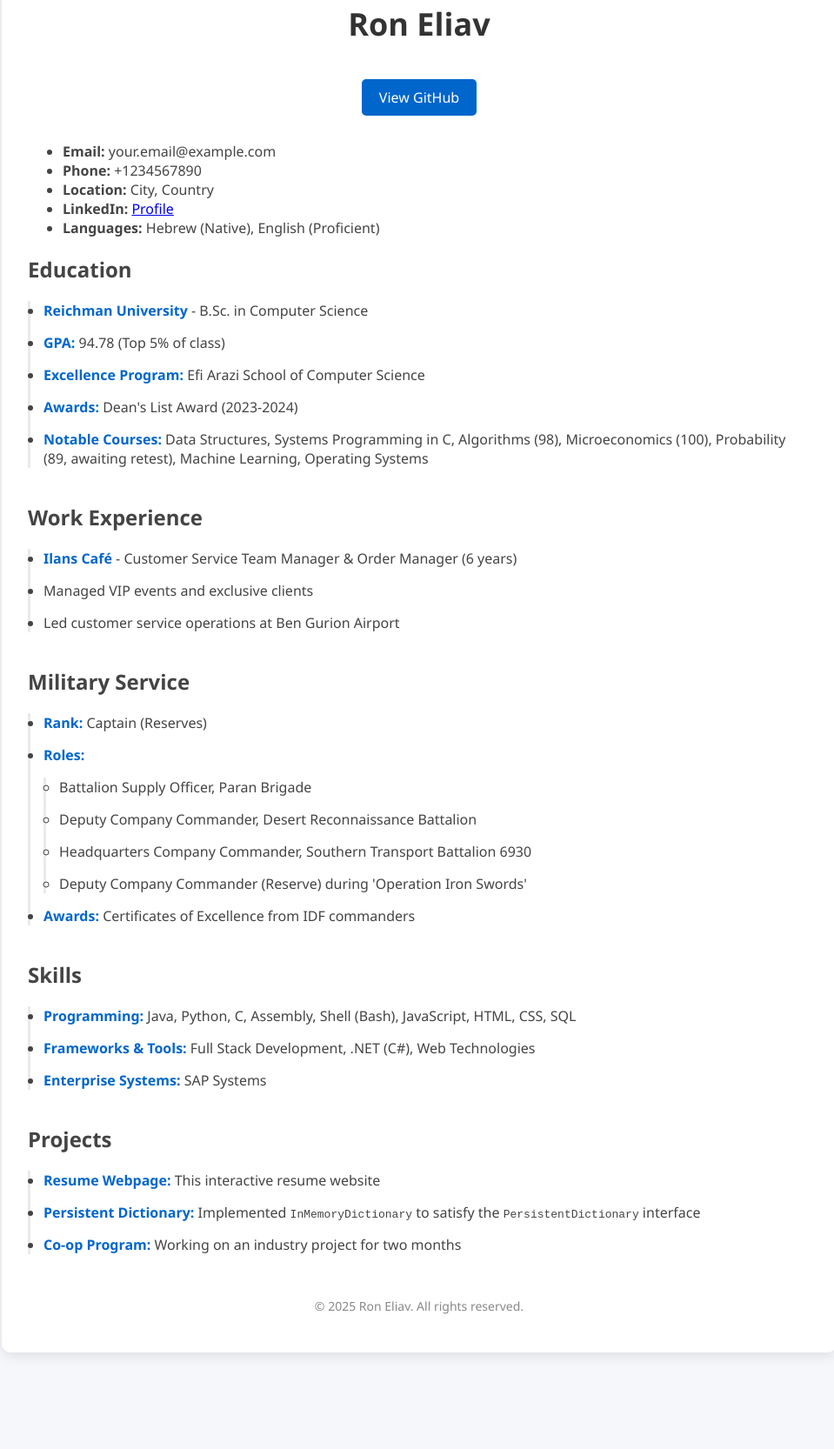
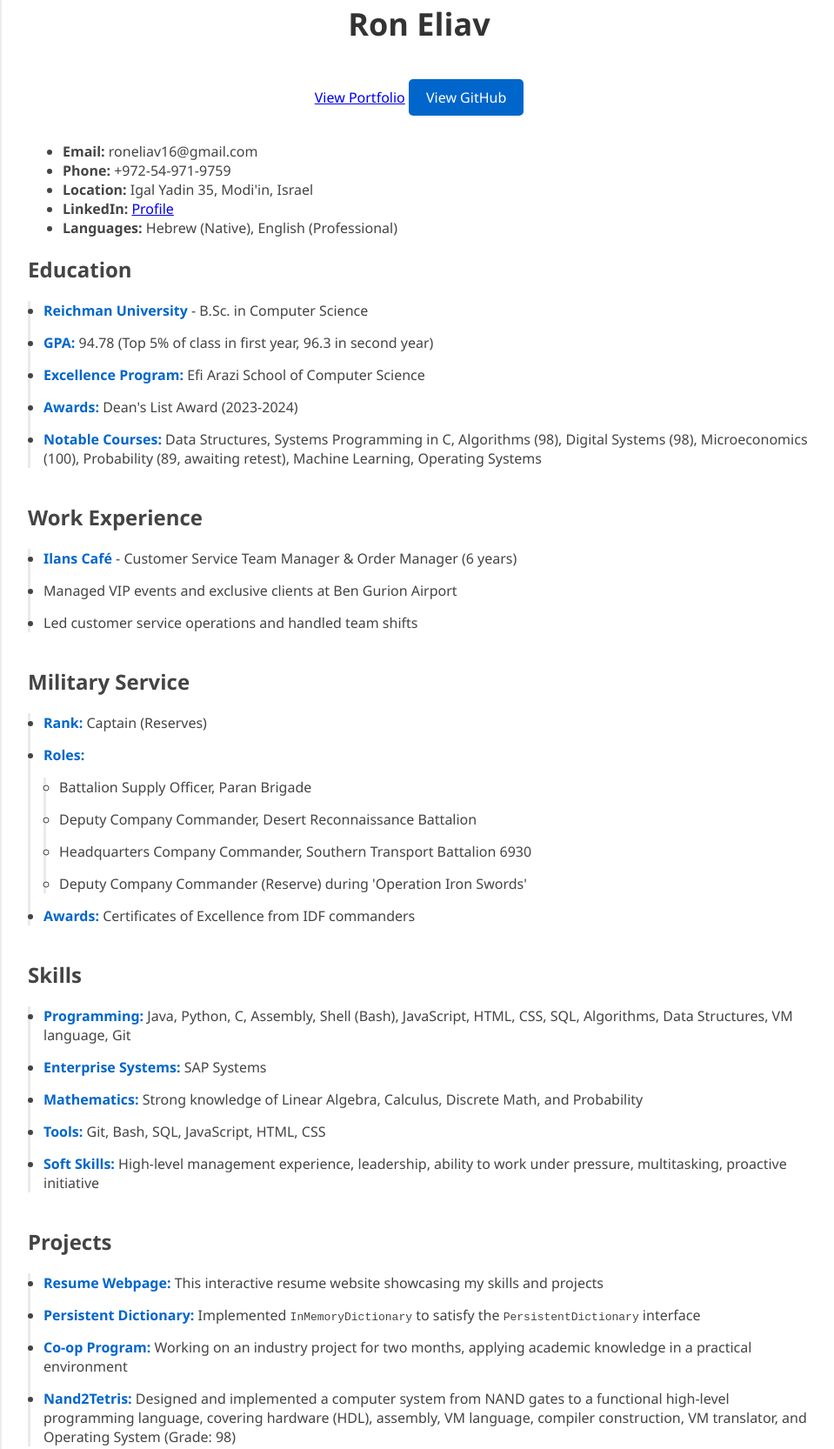
Before and after one commit to roneliav16/Resume, a plain HTML site: page index.html in a window 1280 px wide. Shown: the part 101-1767 px from the top of the page at 87% size, without its empty margins (158-1117 px from the left). Before the commit the page ends 1706 px from the top, so only its background shows below. Drawn offline with Linux system fonts and the light colour scheme.

Commit message:
Update index.html

```diff
--- a/index.html
+++ b/index.html
@@ -10,16 +10,17 @@
     <div class="container">
         <header class="header">
             <h1>Ron Eliav</h1>
+            <a href="https://roneliav16.github.io/Resume/" class="btn-portfolio">View Portfolio</a>
             <a href="https://github.com/your-github-profile" class="btn-github">View GitHub</a>
         </header>
 
         <section class="personal-details">
             <ul>
-                <li><strong>Email:</strong> your.email@example.com</li>
-                <li><strong>Phone:</strong> +1234567890</li>
-                <li><strong>Location:</strong> City, Country</li>
+                <li><strong>Email:</strong> roneliav16@gmail.com</li>
+                <li><strong>Phone:</strong> +972-54-971-9759</li>
+                <li><strong>Location:</strong> Igal Yadin 35, Modi'in, Israel</li>
                 <li><strong>LinkedIn:</strong> <a href="https://linkedin.com/in/your-profile">Profile</a></li>
-                <li><strong>Languages:</strong> Hebrew (Native), English (Proficient)</li>
+                <li><strong>Languages:</strong> Hebrew (Native), English (Professional)</li>
             </ul>
         </section>
 
@@ -27,10 +28,10 @@
             <h2>Education</h2>
             <ul>
                 <li><strong>Reichman University</strong> - B.Sc. in Computer Science</li>
-                <li><strong>GPA:</strong> 94.78 (Top 5% of class)</li>
+                <li><strong>GPA:</strong> 94.78 (Top 5% of class in first year, 96.3 in second year)</li>
                 <li><strong>Excellence Program:</strong> Efi Arazi School of Computer Science</li>
                 <li><strong>Awards:</strong> Dean's List Award (2023-2024)</li>
-                <li><strong>Notable Courses:</strong> Data Structures, Systems Programming in C, Algorithms (98), Microeconomics (100), Probability (89, awaiting retest), Machine Learning, Operating Systems</li>
+                <li><strong>Notable Courses:</strong> Data Structures, Systems Programming in C, Algorithms (98), Digital Systems (98), Microeconomics (100), Probability (89, awaiting retest), Machine Learning, Operating Systems</li>
             </ul>
         </section>
 
@@ -38,8 +39,8 @@
             <h2>Work Experience</h2>
             <ul>
                 <li><strong>Ilans Café</strong> - Customer Service Team Manager & Order Manager (6 years)</li>
-                <li>Managed VIP events and exclusive clients</li>
-                <li>Led customer service operations at Ben Gurion Airport</li>
+                <li>Managed VIP events and exclusive clients at Ben Gurion Airport</li>
+                <li>Led customer service operations and handled team shifts</li>
             </ul>
         </section>
 
@@ -61,18 +62,21 @@
         <section class="section">
             <h2>Skills</h2>
             <ul>
-                <li><strong>Programming:</strong> Java, Python, C, Assembly, Shell (Bash), JavaScript, HTML, CSS, SQL</li>
-                <li><strong>Frameworks & Tools:</strong> Full Stack Development, .NET (C#), Web Technologies</li>
+                <li><strong>Programming:</strong> Java, Python, C, Assembly, Shell (Bash), JavaScript, HTML, CSS, SQL, Algorithms, Data Structures, VM language, Git</li>
                 <li><strong>Enterprise Systems:</strong> SAP Systems</li>
+                <li><strong>Mathematics:</strong> Strong knowledge of Linear Algebra, Calculus, Discrete Math, and Probability</li>
+                <li><strong>Tools:</strong> Git, Bash, SQL, JavaScript, HTML, CSS</li>
+                <li><strong>Soft Skills:</strong> High-level management experience, leadership, ability to work under pressure, multitasking, proactive initiative</li>
             </ul>
         </section>
 
         <section class="section">
             <h2>Projects</h2>
             <ul>
-                <li><strong>Resume Webpage:</strong> This interactive resume website</li>
+                <li><strong>Resume Webpage:</strong> This interactive resume website showcasing my skills and projects</li>
                 <li><strong>Persistent Dictionary:</strong> Implemented <code>InMemoryDictionary</code> to satisfy the <code>PersistentDictionary</code> interface</li>
-                <li><strong>Co-op Program:</strong> Working on an industry project for two months</li>
+                <li><strong>Co-op Program:</strong> Working on an industry project for two months, applying academic knowledge in a practical environment</li>
+                <li><strong>Nand2Tetris:</strong> Designed and implemented a computer system from NAND gates to a functional high-level programming language, covering hardware (HDL), assembly, VM language, compiler construction, VM translator, and Operating System (Grade: 98)</li>
             </ul>
         </section>
 
```
